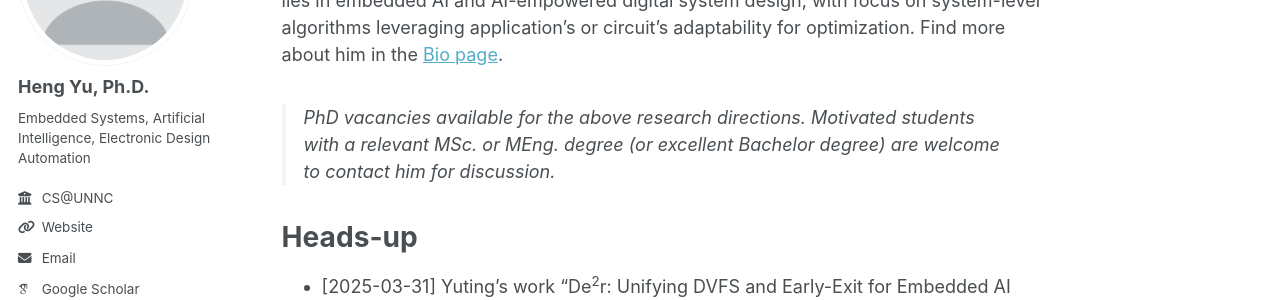
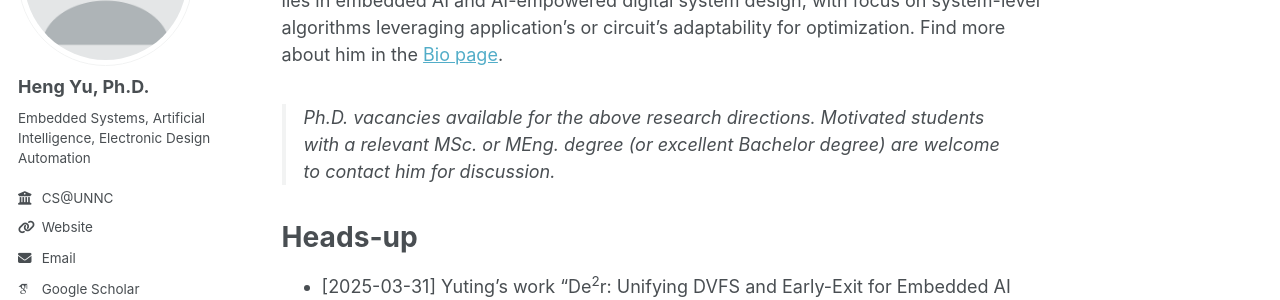
Before and after one commit to eleyuheng/eleyuheng.github.io, a Jekyll site: the page built from _pages/about.md, in a window 1280 px wide and 900 px high. Shown: the part 208-508 px from the top of the window. Built offline with Jekyll 4.4.1, drawn with Linux system fonts in a browser that asks for light colours; some web fonts are replaced; a script that is not in the unit is left out.

Commit message:
Update about.md

```diff
--- a/_pages/about.md
+++ b/_pages/about.md
@@ -9,7 +9,7 @@ redirect_from:
 
 This is Dr. Heng Yu's research site. He is currently an Associate Professor in the School of Computer Science, University of Nottingham Ningbo China. His current researh interest lies in embedded AI and AI-empowered digital system design, with focus on system-level algorithms leveraging application's or circuit's adaptability for optimization. Find more about him in the [Bio page](https://eleyuheng.github.io/publications/).
 
-> PhD vacancies available for the above research directions. Motivated students with a relevant MSc. or MEng. degree (or excellent Bachelor degree) are welcome to contact him for discussion.
+> Ph.D. vacancies available for the above research directions. Motivated students with a relevant MSc. or MEng. degree (or excellent Bachelor degree) are welcome to contact him for discussion.
 
 # Heads-up
 
```
